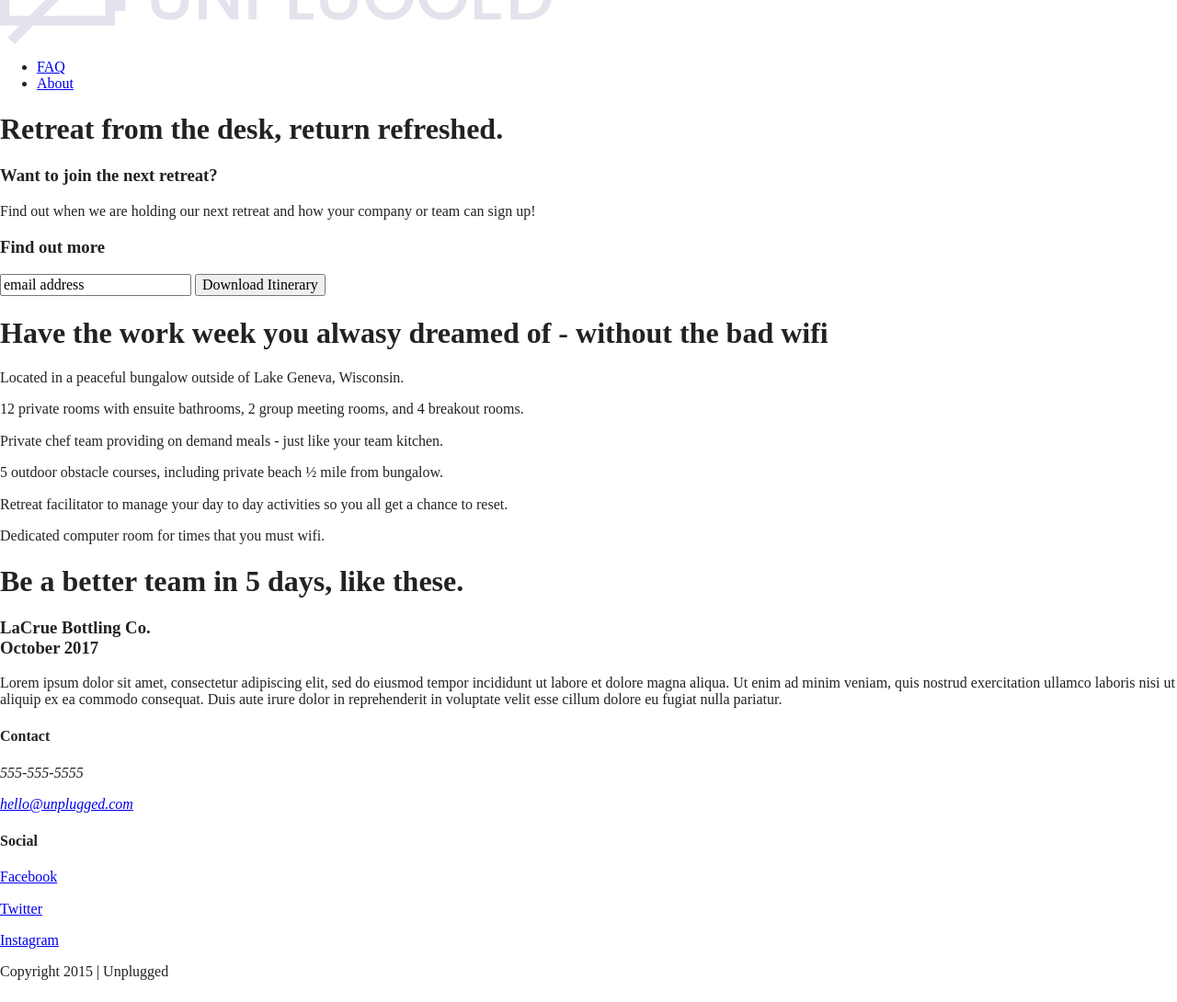
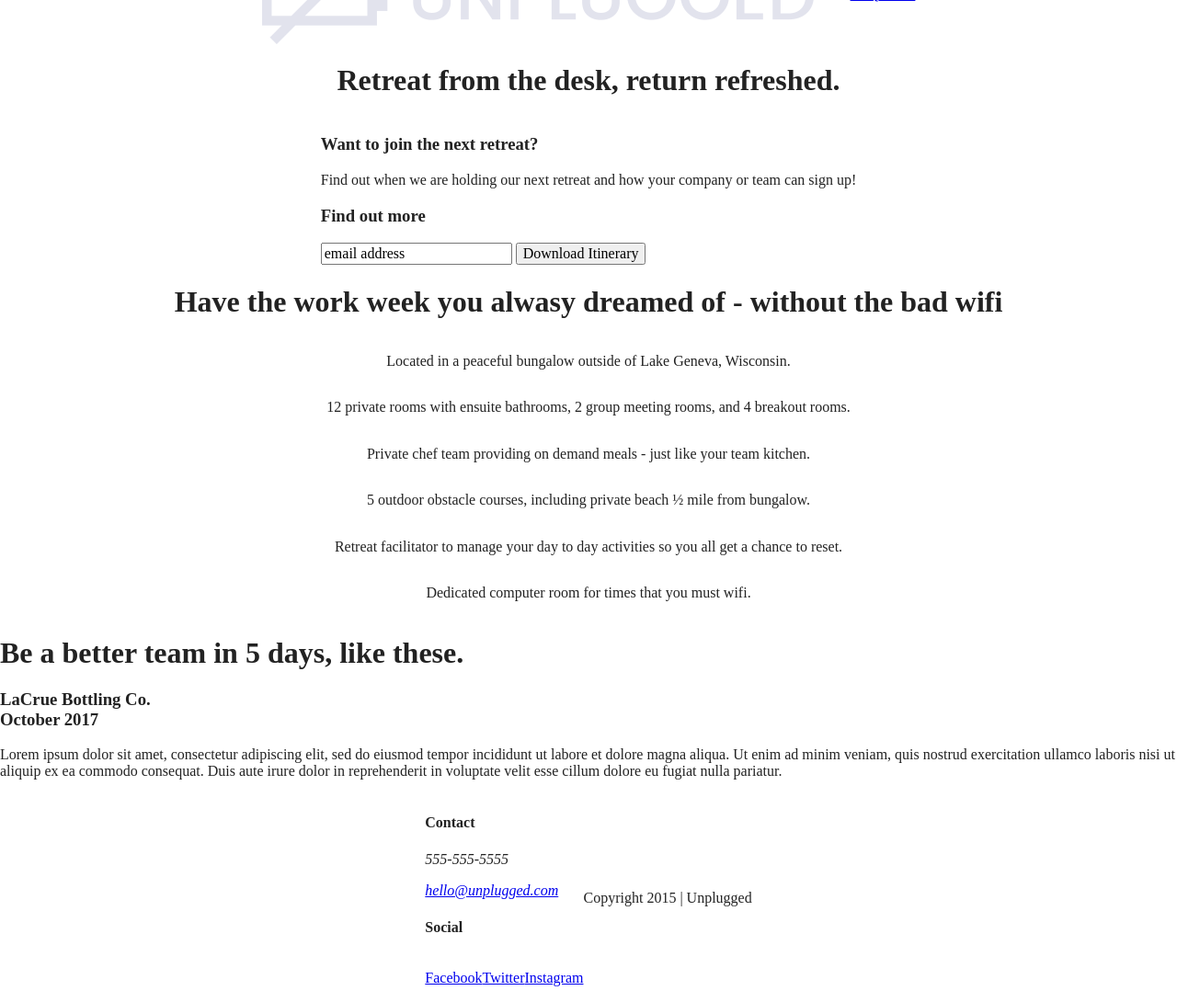
Before and after one commit to Beagles-Designs/unplugged-website, a website built with Parcel: page index.html in a window 1280 px wide. Shown: the part 60-1150 px from the top of the page at 92% size. Built offline with nearby package versions, Linux system fonts and the light colour scheme.

Commit message:
Added flexbox css layout

```diff
--- a/css/main.css
+++ b/css/main.css
@@ -86,6 +86,128 @@ textarea {
 /* ==========================================================================
    Author's custom styles
    ========================================================================== */
+
+
+/* ------- Base Header - Footer Styles ------------------------ */
+
+header,
+footer {
+  display: flex;
+  justify-content: center;
+  align-items: center;
+  flex-flow: row wrap;
+  width: 100%;
+}
+
+header .content-wrapper {
+  display: flex;
+  justify-content: center;
+  align-items: center;
+  flex-flow: row wrap;
+}
+
+
+header nav {
+  display: flex;
+  justify-content: space-around;
+  align-items: center;
+  flex-flow: row wrap;
+}
+
+header nav ul {
+  display: flex;
+  justify-content: space-around;
+}
+
+
+
+footer .social-icons {
+  display: flex;
+  justify-content: center;
+  align-content: center;
+
+}
+
+footer .social-icons p {
+  display: flex;
+  justify-content: space-around;
+  align-items: center;
+}
+
+
+
+
+/* ------- Mobile Styles - Homepage ------------------------ */
+
+.hero-area {
+  display: flex;
+  justify-content: center;
+  align-items: center;
+  flex-flow: row wrap;
+}
+
+aside {
+  display: flex;
+  justify-content: center;
+  align-items: center;
+  flex-flow: row wrap;
+}
+
+
+.features {
+  display: flex;
+  justify-content: center;
+  flex-flow: row wrap;
+
+}
+
+.features .features-items {
+  display: flex;
+  justify-content: center;
+  align-items: center;
+  flex-flow: row wrap;
+}
+
+.reviews {
+  display: flex;
+  justify-content: center;
+  flex-flow: row wrap;
+}
+
+
+/* ------- Mobile Styles - About Page ------------------------ */
+
+.mission {
+  display: flex;
+  justify-content: center;
+  align-items: center;
+  flex-flow: row wrap;
+}
+
+.contact-section {
+  display: flex;
+  justify-content: center;
+  align-items: center;
+  flex-flow: row wrap;
+}
+
+/* ------- Mobile Styles - FAQ Page ------------------------ */
+
+.faq {
+  display: flex;
+  justify-content: center;
+  align-items: center;
+  flex-flow: row wrap;
+}
+
+.faq .content-wrapper {
+  display: flex;
+  justify-content: center;
+  align-items: center;
+  flex-flow: row wrap;
+}
+
+
 
 /* ==========================================================================
    Helper classes
--- a/index.html
+++ b/index.html
@@ -121,11 +121,11 @@
 	          </div>
 	        </div> <!-- End social div -->
 	      </div>  <!-- end footer-content div -->
-
+	  </div>  <!-- end content-wrapper -->
 		    <div class="copyright">
 		      <p>Copyright 2015 | Unplugged</p>
 		    </div>
-		</div>  <!-- end content-wrapper -->
+
   	</footer>
 
   <script src="js/vendor/modernizr-3.11.2.min.js"></script>
```
Also changed, not shown: about/index.html (+4 -3 lines), faq/index.html (+9 -8 lines).
